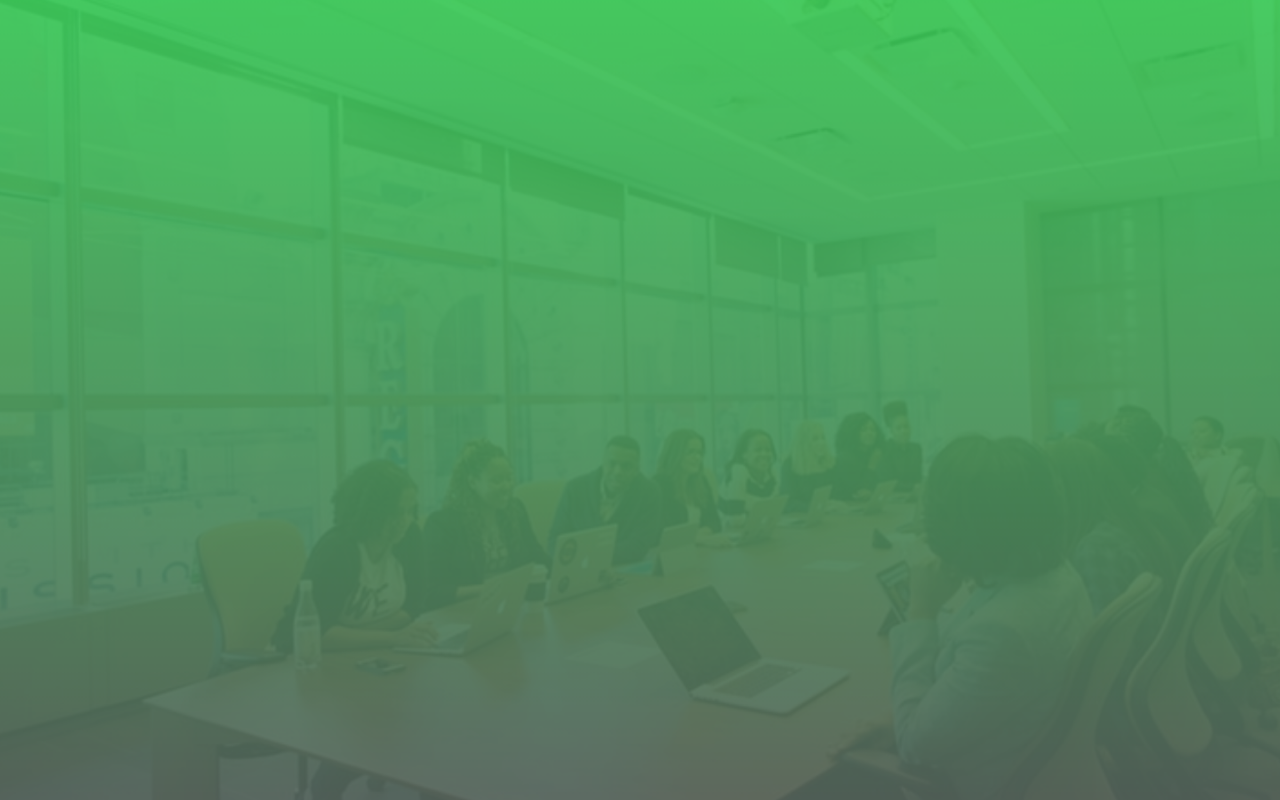
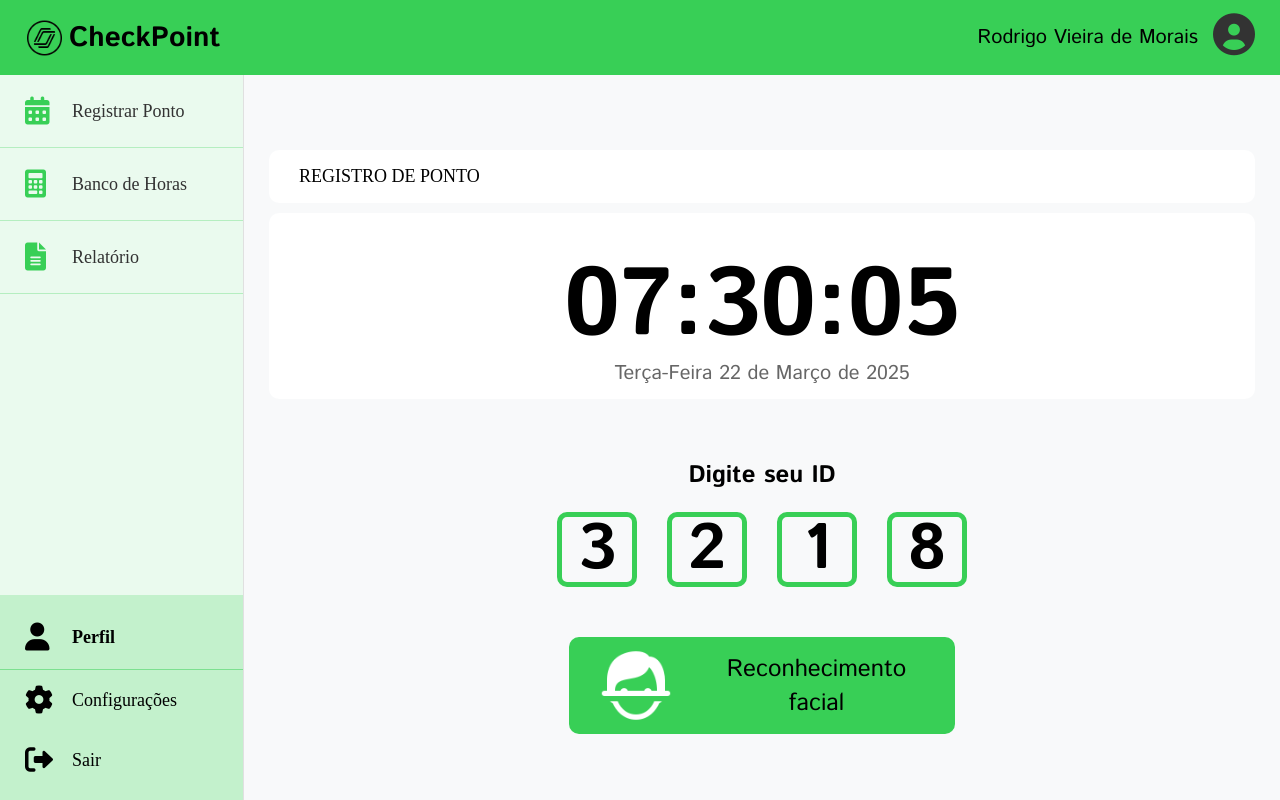
Before and after one commit to josefernandob/CheckPoint, a React (Vite) app: page /registrar in a window 1280 px wide. Before the commit this address had no page. Built offline with nearby package versions, Linux system fonts and the light colour scheme.

Commit message:
deploy 1.8

```diff
--- a/src/App.jsx
+++ b/src/App.jsx
@@ -2,6 +2,7 @@ import { BrowserRouter as Router, Routes, Route } from 'react-router-dom';
 import styles from './App.module.css';
 import { Login } from './pages/Login/Login';
 import InitialPage from './pages/Login/InitialPage';
+import PointRegister from './pages/Login/PointRegister';
 
 function App() {
   return (
@@ -10,6 +11,7 @@ function App() {
         <Routes>
           <Route path="/" element={<Login />} />
           <Route path="/initial" element={<InitialPage />} />
+          <Route path="/registrar" element={<PointRegister />} />
         </Routes>
       </Router>
     </div>
--- a/src/pages/Login/InitialPage.jsx
+++ b/src/pages/Login/InitialPage.jsx
@@ -1,7 +1,10 @@
 import React from 'react';
+import { useNavigate } from 'react-router-dom';
 import styles from './InitialPage.module.css';
 
 export default function InitialPage() {
+  const navigate = useNavigate();
+
   return (
     <div className={styles.appContainer}>
       {/* Header */}
@@ -23,7 +26,11 @@ export default function InitialPage() {
         {/* Sidebar */}
         <div className={styles.sidebar}>
           <div className={styles.topMenu}>
-            <div className={styles.menuItem}>
+            <div
+              className={styles.menuItem}
+              onClick={() => navigate('/registrar')}
+              style={{ cursor: 'pointer' }}
+            >
               <i className="fas fa-calendar-alt"></i> Registrar Ponto
             </div>
             <div className={styles.menuItem}>
@@ -42,7 +49,11 @@ export default function InitialPage() {
             <div className={styles.profileMenuItem}>
               <i className="fas fa-cog"></i> Configurações
             </div>
-            <div className={styles.profileMenuItem}>
+            <div
+              className={styles.profileMenuItem}
+              onClick={() => navigate('/')}
+              style={{ cursor: 'pointer' }}
+            >
               <i className="fas fa-sign-out-alt"></i> Sair
             </div>
           </div>
--- /dev/null
+++ b/src/pages/Login/PointRegister.jsx
@@ -0,0 +1,101 @@
+import React from 'react';
+import { useNavigate } from 'react-router-dom';
+import styles from './PointRegister.module.css';
+
+export default function PointRegister() {
+  const navigate = useNavigate();
+
+  return (
+    <div className={styles.appContainer}>
+      {/* Header */}
+      <div className={styles.header}>
+        <div className={styles.headerLeft}>
+          <img src="/src/assets/Nearpod.svg" className={styles.logo} alt="Logo" />
+          <span className={styles.logoText}>CheckPoint</span>
+        </div>
+        <div className={styles.userInfo}>
+          <span className={styles.userName}>Rodrigo Vieira de Morais</span>
+          <div className={styles.userAvatar}>
+            <i className="fas fa-user-circle"></i>
+          </div>
+        </div>
+      </div>
+
+      {/* Main Container */}
+      <div className={styles.container}>
+        {/* Sidebar */}
+        <div className={styles.sidebar}>
+          <div className={styles.topMenu}>
+            <div
+              className={styles.menuItem}
+              onClick={() => navigate('/registrar')}
+              style={{ cursor: 'pointer' }}
+            >
+              <i className="fas fa-calendar-alt"></i> Registrar Ponto
+            </div>
+            <div className={styles.menuItem}>
+              <i className="fas fa-calculator"></i> Banco de Horas
+            </div>
+            <div className={styles.menuItem}>
+              <i className="fas fa-file-alt"></i> Relatório
+            </div>
+            <div className={styles.menuSpacer}></div>
+          </div>
+
+          <div className={styles.profileSection}>
+            <div className={styles.profileHeader}>
+              <i className="fas fa-user"></i> Perfil
+            </div>
+            <div className={styles.profileMenuItem}>
+              <i className="fas fa-cog"></i> Configurações
+            </div>
+            <div
+              className={styles.profileMenuItem}
+              onClick={() => navigate('/')}
+              style={{ cursor: 'pointer' }}
+            >
+              <i className="fas fa-sign-out-alt"></i> Sair
+            </div>
+          </div>
+        </div>
+
+        {/* Main Content */}
+        <div className={styles.mainContent}>
+          <div className={styles.Box}>
+            <div className={styles.Ppoint}>
+              <p>REGISTRO DE PONTO</p>
+            </div>
+
+            <div className={styles.Hour}>
+              <p>07:30:05</p>
+            </div>
+
+            <div className={styles.data}>
+              <p>Terça-Feira 22 de Março de 2025</p>
+            </div>
+          </div>
+
+          <div className={styles.txt}>Digite seu ID</div>
+
+          <div className={styles.numberGrid}>
+            <div className={styles.number}>3</div>
+            <div className={styles.number}>2</div>
+            <div className={styles.number}>1</div>
+            <div className={styles.number}>8</div>
+          </div>
+
+          <div className={styles.reconhecimento}>
+            <button>
+              <img
+                src="/src/assets/FacialRecognition.svg"
+                alt="Ícone reconhecimento facial"
+                className={styles.img}
+              />
+              Reconhecimento facial
+            </button>
+          </div>
+        </div>
+      </div>
+    </div>
+  );
+}
--- /dev/null
+++ b/src/pages/Login/PointRegister.module.css
@@ -0,0 +1,279 @@
+/* Global Styles */
+.appContainer {
+  font-size: 18px;
+}
+
+/* Header Styles */
+.header {
+  background-color: #38CF56;
+  padding: 0 25px;
+  color: #000;
+  font-family: "Istok Web", sans-serif;
+  height: 75px;
+  display: flex;
+  align-items: center;
+  justify-content: space-between;
+  box-shadow: 0 2px 5px rgba(0,0,0,0.1);
+}
+
+.headerLeft {
+  display: flex;
+  align-items: center;
+  gap: 5px;
+}
+
+.logo {
+  height: 38px;
+  width: auto;
+}
+
+.logoText {
+  font-size: 28px;
+  font-weight: 600;
+}
+
+.userInfo {
+  display: flex;
+  align-items: center;
+  gap: 15px;
+}
+
+.userName {
+  font-size: 20px;
+  font-weight: 500;
+}
+
+.userAvatar {
+  font-size: 42px;
+  color: #333;
+}
+
+/* Main Container */
+.container {
+  display: flex;
+  min-height: calc(100vh - 75px);
+}
+
+/* Sidebar Styles */
+.sidebar {
+  width: 280px;
+  display: flex;
+  flex-direction: column;
+  background-color: white;
+  border-right: 1px solid #e0e0e0;
+}
+
+.topMenu {
+  background-color: rgba(56, 207, 86, 0.1);
+  flex: 1;
+}
+
+.menuItem {
+  padding: 22px 25px;
+  cursor: pointer;
+  display: flex;
+  align-items: center;
+  font-size: 18px;
+  color: #333;
+  border-bottom: 1px solid rgba(56, 207, 86, 0.3);
+  transition: background-color 0.2s;
+}
+
+.menuItem:hover {
+  background-color: rgba(56, 207, 86, 0.2);
+}
+
+.menuItem i {
+  font-size: 28px;
+  width: 32px;
+  margin-right: 15px;
+  color: #38CF56;
+}
+
+.menuSpacer {
+  flex: 1;
+  min-height: 20px;
+}
+
+.profileSection {
+  background-color: rgba(56, 207, 86, 0.3);
+  padding: 10px 0;
+}
+
+.profileHeader {
+  padding: 18px 25px;
+  font-weight: bold;
+  font-size: 18px;
+  display: flex;
+  align-items: center;
+  border-bottom: 1px solid rgba(56, 207, 86, 0.5);
+}
+
+.profileHeader i {
+  font-size: 28px;
+  width: 32px;
+  margin-right: 15px;
+}
+
+.profileMenuItem {
+  padding: 16px 25px;
+  cursor: pointer;
+  display: flex;
+  align-items: center;
+  font-size: 18px;
+  transition: background-color 0.2s;
+}
+
+.profileMenuItem:hover {
+  background-color: rgba(56, 207, 86, 0.4);
+}
+
+.profileMenuItem i {
+  font-size: 28px;
+  width: 32px;
+  margin-right: 15px;
+}
+
+/* Main Content Styles */
+.mainContent {
+  flex: 1;
+  padding: 25px;
+  background-color: #f8f9fa;
+}
+
+
+.Ppoint {
+  width: 986px;
+  height: 53px;
+  flex-shrink: 0;
+  border-radius: 10px;
+  background: #FFF;
+  display: flex;
+  align-items: center;
+  margin: 0 auto;
+}
+
+.Ppoint p {
+  margin-left: 30px;
+}
+
+.Hour {
+  width: 986px;
+  height: 186px;
+  flex-shrink: 0;
+  border-radius: 10px;
+  background: #FFF;
+  display: flex;
+  align-items: center;
+  justify-content: center;
+}
+
+.Hour p {
+  color: #000;
+  font-family: "Istok Web";
+  font-size: 96px;
+  font-style: normal;
+  font-weight: 700;
+  line-height: normal;
+  margin: 0;
+}
+
+.data {
+  margin-top: -50px;
+  flex-shrink: 0;
+  color: rgba(0, 0, 0, 0.60);
+  font-family: "Istok Web";
+  font-size: 20px;
+  font-style: normal;
+  font-weight: 400;
+  line-height: normal;
+  display: flex;
+  align-items: center;
+  justify-content: center;
+}
+
+.Box {
+  margin-top: 50px;
+  display: flex;
+  flex-direction: column;
+  align-items: center;
+  gap: 10px;
+
+}
+
+.txt {
+  display: flex;
+  align-items: center;
+  justify-content: center;
+  margin-top: 70px;
+  color: #000;
+  font-family: "Istok Web";
+  font-size: 24px;
+  font-style: normal;
+  font-weight: 700;
+  line-height: normal;
+}
+
+
+.numberGrid {
+  margin-top: 20px;
+  display: grid;
+  grid-template-columns: repeat(4, 70px); /* 4 colunas de 70px */
+  gap: 30px; /* espaçamento entre os quadrados */
+  display: flex;
+  align-items: center;
+  justify-content: center;
+}
+
+.number {
+  width: 70px;
+  height: 65px;
+  flex-shrink: 0;
+  border-radius: 10px;
+  border: 5px solid #38CF56;
+  background: rgba(71, 166, 90, 0.00);
+
+  color: #000;
+  font-family: "Istok Web";
+  font-size: 64px;
+  font-style: normal;
+  font-weight: 700;
+  line-height: normal;
+
+  display: flex;
+  align-items: center;
+  justify-content: center;
+}
+
+.reconhecimento {
+  display: flex;
+  justify-content: center;
+  margin-top: 50px; /* aumenta o espaço para 50px */
+}
+
+.reconhecimento button {
+  display: flex;
+  align-items: center;
+  gap: 15px; /* espaço entre img e texto */
+  color: #000;
+  font-family: "Istok Web";
+  font-size: 24px;
+  font-weight: 400;
+  line-height: normal;
+  width: 386px;
+  height: 97px;
+  border-radius: 10px;
+  background: #38CF56;
+  border: none;
+  cursor: pointer;
+  padding: 0 20px; /* espaçamento interno lateral para ficar bonitão */
+}
+
+
+
+/* Card já estilizado inline no JSX */
+
+/* Font Awesome icons override */
+.fas, .far, .fab, .fa {
+  color: #22ad3e !important;
+}
```
Also changed, not shown: src/assets/FacialRecognition.svg (added).
